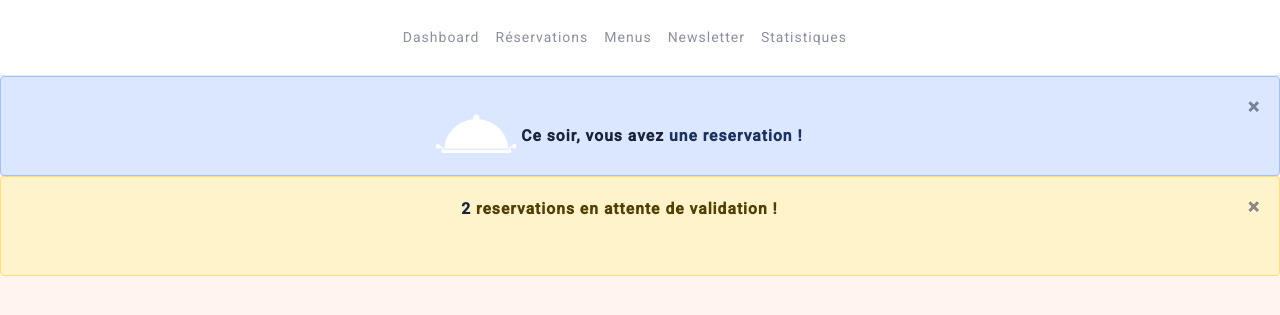
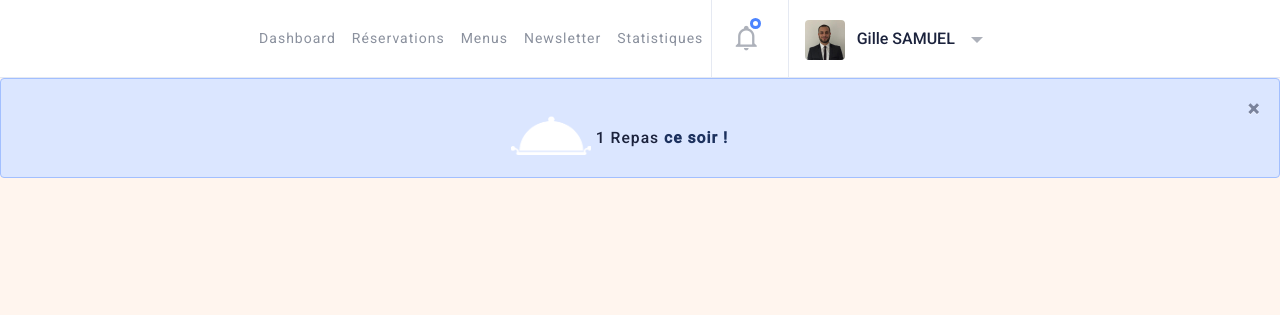
Before and after one commit to sxeseb/Strasbourg-0219-PHP-StraCook, a PHP site: template src/View/layoutAdmin.html.twig in a window 1280 px wide. Shown: the top 315 px of the page. Run offline with PHP 8.4, Linux system fonts and the light colour scheme; the template is opened without the code that fills it, so the values that code supplies are empty; some libraries are stand-ins or nearby versions; some web fonts are replaced.

Commit message:
Modif layout Admin

```diff
--- a/src/View/layoutAdmin.html.twig
+++ b/src/View/layoutAdmin.html.twig
@@ -41,6 +41,7 @@
     <title>{% block title %}{% endblock %}</title>
 
     <link rel="stylesheet" href="/assets/css/styledashboard.css">
+
     {% block stylesheet %}{% endblock %}
     <link rel="icon" href="/assets/images/favicon.png">
     <link href="https://fonts.googleapis.com/css?family=Sedgwick+Ave+Display" rel="stylesheet">
@@ -72,39 +73,24 @@
                     <a class="nav-link" href="/admin/statistiques/">Statistiques</a>
                 </li>
 
-                <div class="collapse navbar-collapsenavbar-right" id="navbarSupportedContent">
+                <div class="collapse navbar-collapse navbar-right" id="navbarSupportedContent">
                 <li class="dropdown notifications-menu">
                     <button class="dropdown-toggle" data-toggle="dropdown">
                         <i class="mdi mdi-bell-outline"></i>
                     </button>
                     <ul class="dropdown-menu dropdown-menu-right">
-                        <li class="dropdown-header">Vous avez 5 notifications</li>
+                        <li class="dropdown-header">Vous avez 2 notifications</li>
                         <li>
                             <a href="#">
-                                <i class="mdi mdi-account-plus"></i> Nouveau client registered
+                                <i class="mdi mdi-account-plus"></i> Nouvelle réservation
                                 <span class=" font-size-12 d-inline-block float-right"><i class="mdi mdi-clock-outline"></i> 10 AM</span>
                             </a>
                         </li>
                         <li>
                             <a href="#">
-                                <i class="mdi mdi-chart-areaspline"></i> Sales report is ready
-                                <span class=" font-size-12 d-inline-block float-right"><i class="mdi mdi-clock-outline"></i> 12 PM</span>
-                            </a>
-                        </li>
-                        <li>
-                            <a href="#">
-                                <i class="mdi mdi-account-supervisor"></i> New client
+                                <i class="mdi mdi-account-supervisor"></i> Nouveau client
                                 <span class=" font-size-12 d-inline-block float-right"><i class="mdi mdi-clock-outline"></i> 10 AM</span>
                             </a>
-                        </li>
-                        <li>
-                            <a href="#">
-                                <i class="mdi mdi-server-network-off"></i> Server overloaded
-                                <span class=" font-size-12 d-inline-block float-right"><i class="mdi mdi-clock-outline"></i> 05 AM</span>
-                            </a>
-                        </li>
-                        <li class="dropdown-footer">
-                            <a class="text-center" href="#"> View All </a>
                         </li>
                     </ul>
                 </li>
@@ -125,35 +111,21 @@
 
                         <li>
                             <a href="profile.html">
-                                <i class="mdi mdi-account"></i> Mon Profile
-                            </a>
-                        </li>
-                        <li>
-                            <a href="#"> <i class="mdi mdi-diamond-stone"></i> Menus </a>
-                        </li>
-                        <li>
-                            <a href="#"> <i class="mdi mdi-settings"></i> Account Setting </a>
-                        </li>
-
+                           <i class="mdi mdi-diamond-stone"></i> Menus </a>
                         <li class="dropdown-footer">
                             <a href="signin.html"> <i class="mdi mdi-logout"></i> Log Out </a>
                         </li>
                     </ul>
                 </li>
+                </div>
             </ul>
         </div>
     </nav>
-
     <div class="alert alert-primary alert-dismissible text-center">
         <button type="button" class="close" data-dismiss="alert">&times;</button>
         <img class = "logotop" src="/assets/images/cloche-icon.png" alt="logo">
-        <strong>Ce soir, vous avez </strong> <a href="#" class="alert-link">une reservation !</a>
-    </div>
-    <div class="alert alert-warning alert-dismissible text-center no-gutters">
-        <button type="button" class="close" data-dismiss="alert">&times;</button>
-        <strong>2</strong> <a href="#" class="alert-link">reservations en attente de validation !</a>
-    </div>
-
+        1 Repas<a href="#" class="alert-link"><strong> ce soir !</strong></a>
+        </div>
 </header>
 
 {% block content %}{% endblock %}
```
